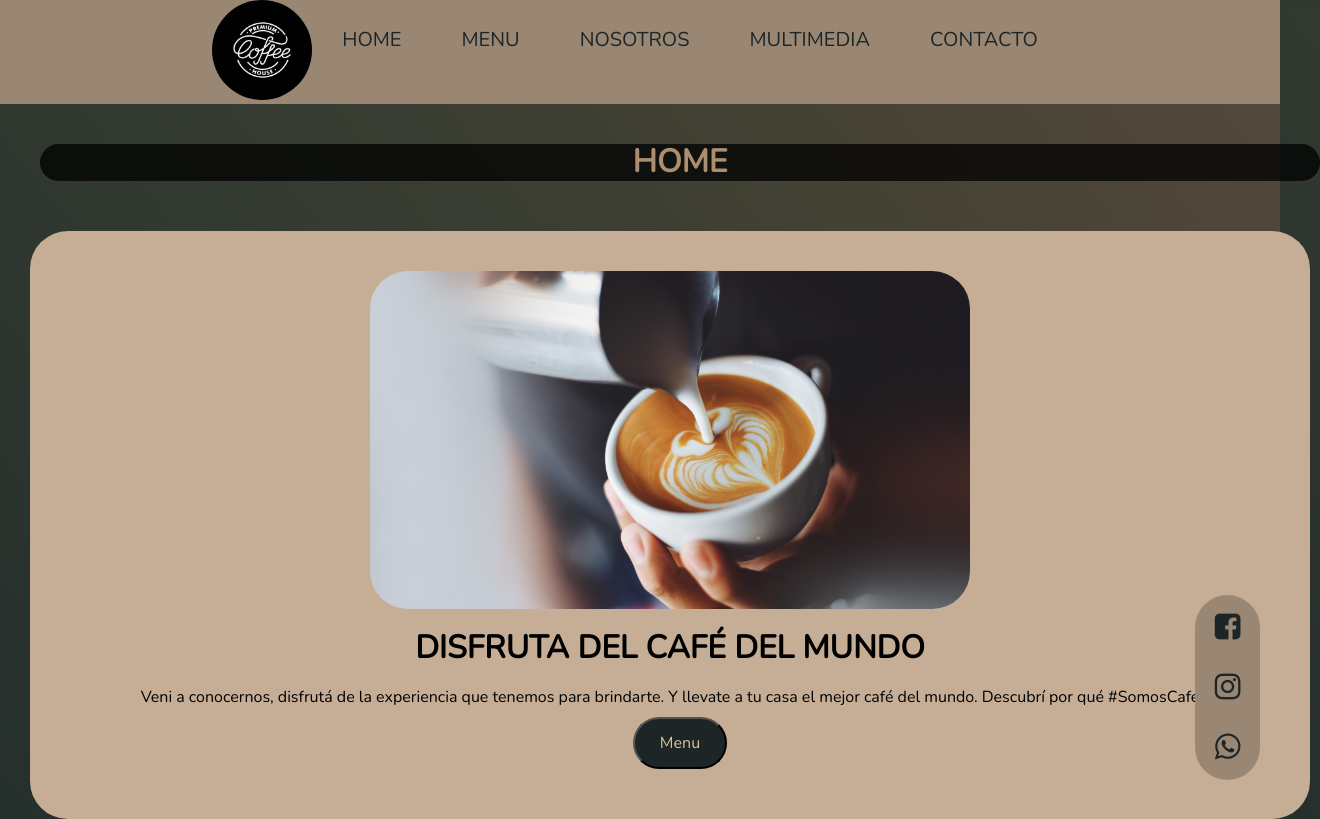
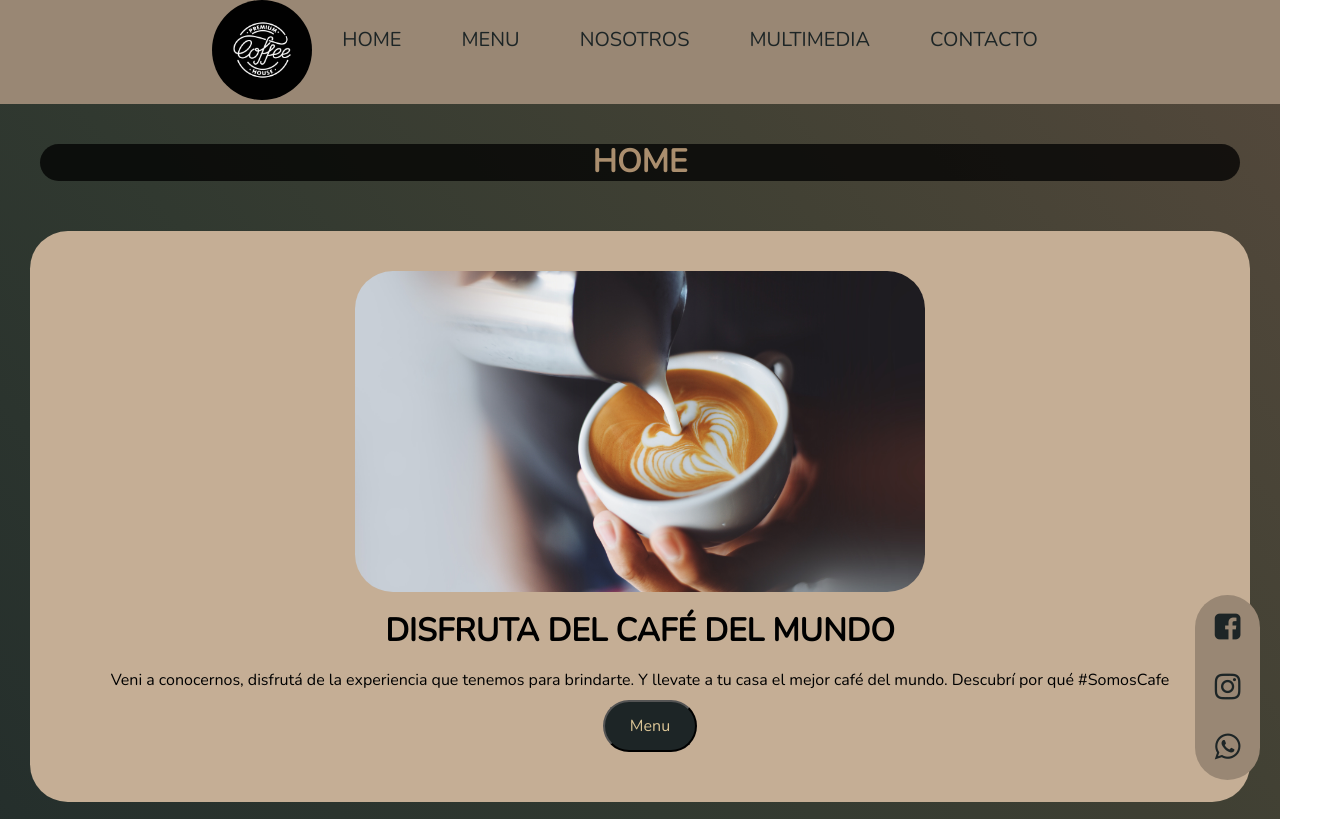
Before and after one commit to alanolsen28/thecoffehouse, a plain HTML site: page index.html in a window 1280 px wide. Shown: the top 819 px of the page, 1320 px wide, since content can reach past the window. Drawn offline with nearby package versions, Linux system fonts and the light colour scheme.

Commit message:
Modifique errores

```diff
--- a/css/estilos.css
+++ b/css/estilos.css
@@ -108,7 +108,6 @@ header {
    text-align: center;
    border-radius: 1cm;
    margin: 40px;
-   width: 100%;
 
 }
 
@@ -123,7 +122,6 @@ main {
    display: flex;
    flex-direction: column;
    margin: 20px;
-   width: 100%;
 
 }
 
@@ -137,7 +135,7 @@ main {
    align-items: center;
    text-align: center;
    padding: 40px;
-   width: 100%;
+
 
 }
 
@@ -204,7 +202,7 @@ footer {
    align-items: center;
    text-align: center;
    padding: 10px;
-   width: 100%;
+   width: auto;
 
 }
 
```
